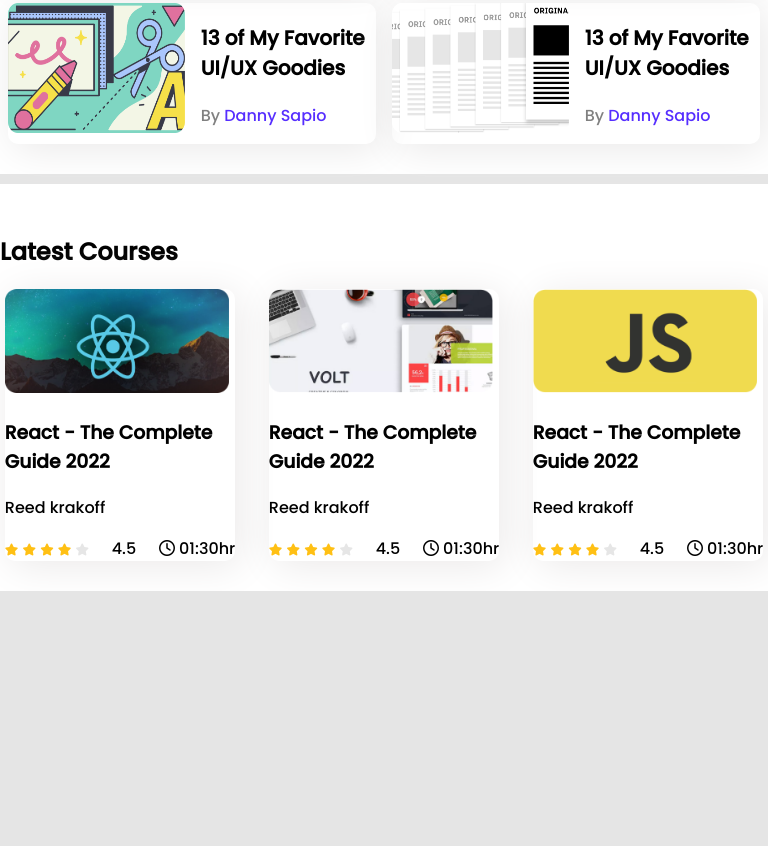
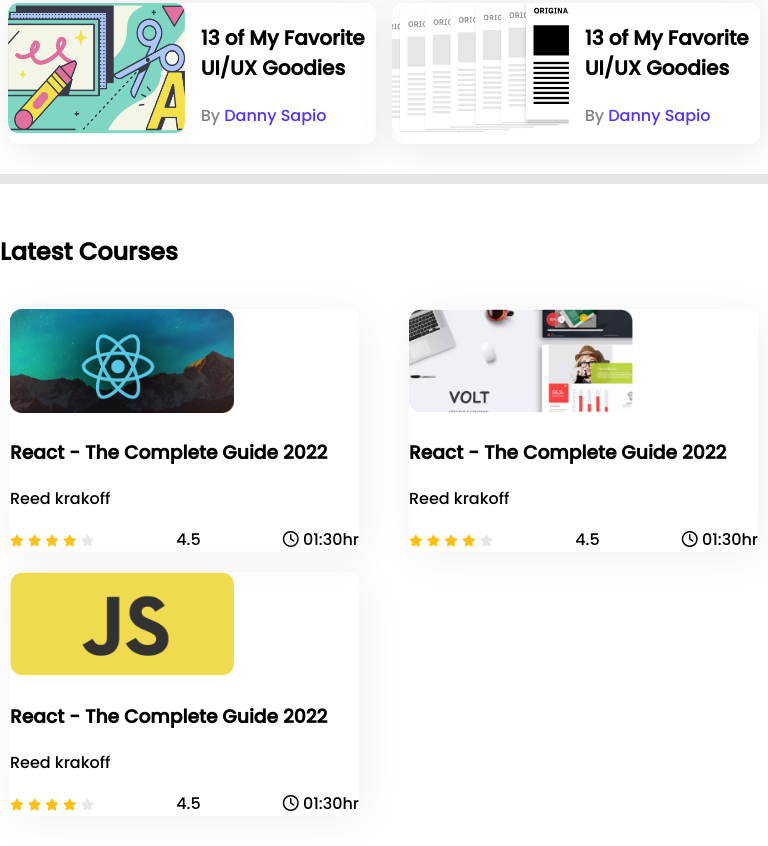
Before and after one commit to arifulsinbad/Leader-Board, a plain HTML site: page index.html in a window 768 px wide. Shown: the part 739-1585 px from the top of the page. Before the commit the page ends 1330 px from the top, so only its background shows below. Drawn offline with Linux system fonts and the light colour scheme.

Commit message:
second commit

```diff
--- a/style.css
+++ b/style.css
@@ -126,13 +126,16 @@ hr{
 .courses{
     display: grid;
     grid-template-columns: repeat(3, 1fr);
-    grid-column-gap: 24px;
+    grid-column-gap: 30px;
 
 }
 .cours{
     border-radius: 10px;
-    box-shadow: 5px 5px 40px rgb(235, 233, 233);
-    margin: 0 2%;
+    box-shadow: 5px 5px 40px rgb(243, 239, 239);
+
+    margin: 0 10px;
+    margin-top: 20px;
+
 }
 .cours .cours-banner img{
     width: 224px;
@@ -191,5 +194,9 @@ hr{
     .player{
         justify-content: space-between;
     }
+    .courses{
+        width: 100%;
+        grid-template-columns: repeat(2, 1fr);
+    }
 
 }
```
